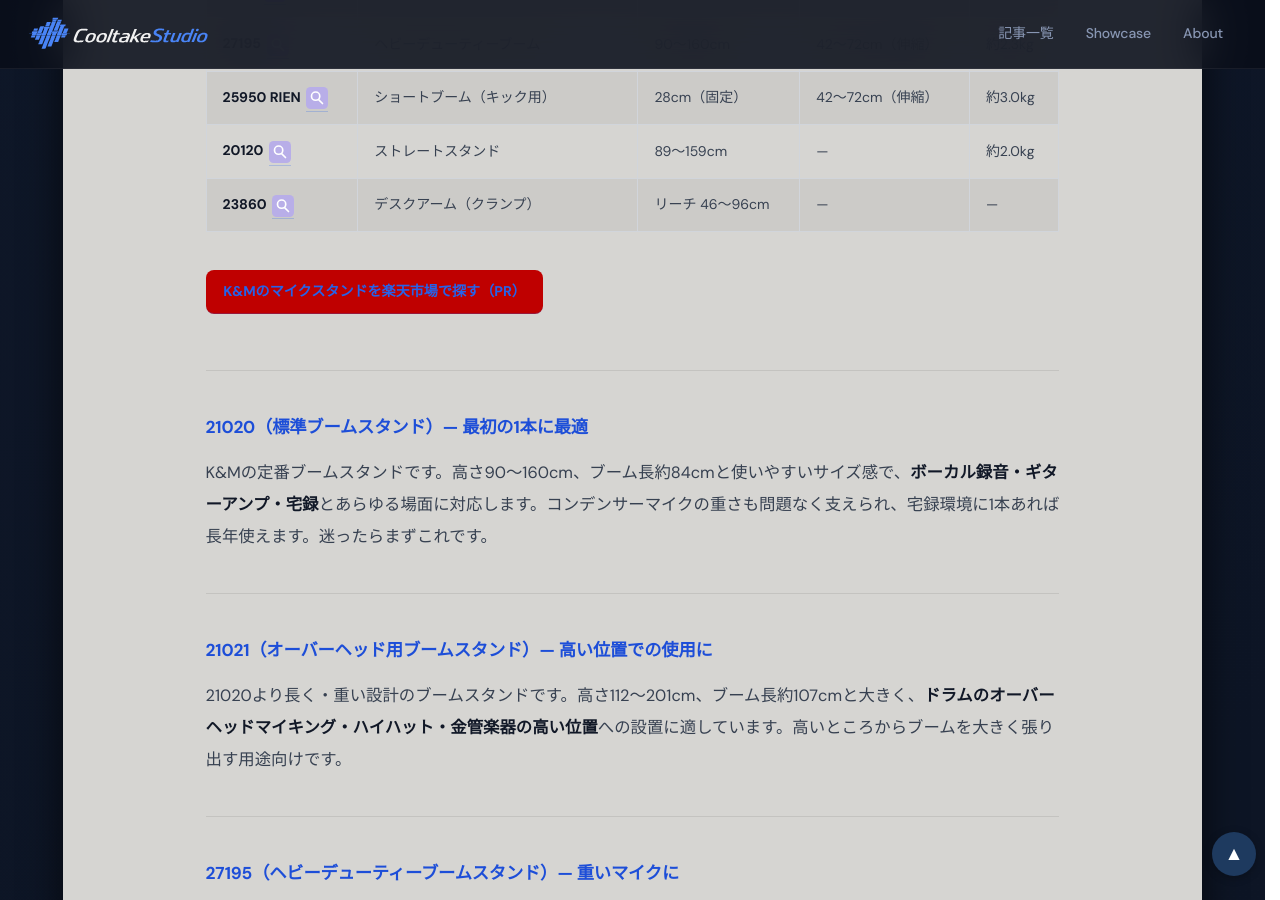
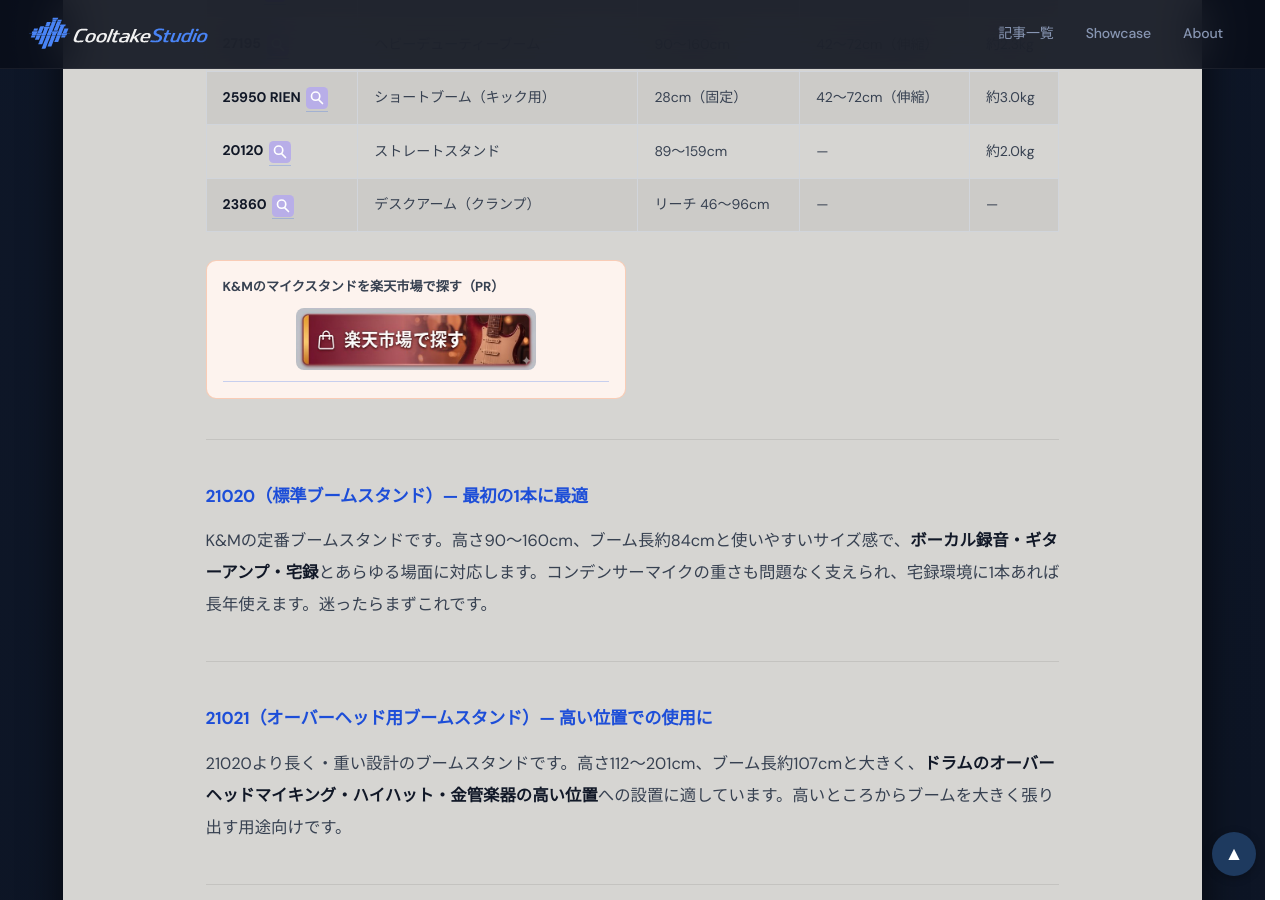
Before and after one commit to cooltake/cooltake-staging, a Jekyll site: the page built from _posts/2026-05-17-mic-stand-guide.md, in a window 1280 px wide and 900 px high, scrolled down 2769 px. Built offline with Jekyll 4.4.1, drawn with Linux system fonts in a browser that asks for light colours; some web fonts are replaced.

Commit message:
fix: マイクスタンド記事の楽天ボタンをサイト共通の楽天ボタンに揃える
Co-Authored-By: Claude Opus 5.5 <noreply@anthropic.com>

```diff
--- a/_posts/2026-05-17-mic-stand-guide.md
+++ b/_posts/2026-05-17-mic-stand-guide.md
@@ -71,7 +71,7 @@ K&M（ケーニッヒ・アンド・マイヤー）は1949年創業のドイツ
 | **20120**<a href="https://h.accesstrade.net/sp/cc?rk=01001xqc00os63&url=https%3A%2F%2Fwww.soundhouse.co.jp%2Fproducts%2Fdetail%2Fitem%2F47926%2F" rel="nofollow" referrerpolicy="no-referrer-when-downgrade" style="display:inline-block;text-decoration:none;margin-left:.4em;vertical-align:middle;" title="サウンドハウスで見る"><svg xmlns="http://www.w3.org/2000/svg" width="22" height="22" viewBox="0 0 24 24" fill="none" style="vertical-align:middle;"><rect width="24" height="24" rx="5" fill="#b8aee8"/><circle cx="10.5" cy="10" r="4.5" stroke="#fff" stroke-width="1.8" fill="none"/><line x1="14" y1="14" x2="18" y2="18" stroke="#fff" stroke-width="1.8" stroke-linecap="round"/></svg></a> | ストレートスタンド | 89〜159cm | — | 約2.0kg |
 | **23860**<a href="https://h.accesstrade.net/sp/cc?rk=01001xqc00os63&url=https%3A%2F%2Fwww.soundhouse.co.jp%2Fproducts%2Fdetail%2Fitem%2F136727%2F" rel="nofollow" referrerpolicy="no-referrer-when-downgrade" style="display:inline-block;text-decoration:none;margin-left:.4em;vertical-align:middle;" title="サウンドハウスで見る"><svg xmlns="http://www.w3.org/2000/svg" width="22" height="22" viewBox="0 0 24 24" fill="none" style="vertical-align:middle;"><rect width="24" height="24" rx="5" fill="#b8aee8"/><circle cx="10.5" cy="10" r="4.5" stroke="#fff" stroke-width="1.8" fill="none"/><line x1="14" y1="14" x2="18" y2="18" stroke="#fff" stroke-width="1.8" stroke-linecap="round"/></svg></a> | デスクアーム（クランプ） | リーチ 46〜96cm | — | — |
 
-<a href="https://hb.afl.rakuten.co.jp/hgc/58997230.53a20055.58997231.9fa569e6/?pc=https%3A%2F%2Fsearch.rakuten.co.jp%2Fsearch%2Fmall%2FK%2526M%2520%25E3%2583%259E%25E3%2582%25A4%25E3%2582%25AF%25E3%2582%25B9%25E3%2582%25BF%25E3%2583%25B3%25E3%2583%2589%2F&m=https%3A%2F%2Fsearch.rakuten.co.jp%2Fsearch%2Fmall%2FK%2526M%2520%25E3%2583%259E%25E3%2582%25A4%25E3%2582%25AF%25E3%2582%25B9%25E3%2582%25BF%25E3%2583%25B3%25E3%2583%2589%2F" target="_blank" rel="nofollow sponsored noopener" referrerpolicy="no-referrer-when-downgrade" style="display:inline-block;margin:.6rem 0 1rem;padding:.5rem 1.1rem;border-radius:8px;background:#bf0000;color:#fff;text-decoration:none;font-size:.88rem;font-weight:700;">K&Mのマイクスタンドを楽天市場で探す（PR）</a>
+<div style="margin:.8rem 0 1.4rem;padding:.8rem 1rem 1rem;background:#fdf3ee;border-radius:10px;border:1px solid rgba(234,88,12,.25);max-width:420px;"><span style="display:block;margin:0 0 .5rem;color:#374151;font-size:.82rem;font-weight:bold;">K&Mのマイクスタンドを楽天市場で探す（PR）</span><a href="https://hb.afl.rakuten.co.jp/hgc/58997230.53a20055.58997231.9fa569e6/?pc=https%3A%2F%2Fsearch.rakuten.co.jp%2Fsearch%2Fmall%2FK%2526M%2520%25E3%2583%259E%25E3%2582%25A4%25E3%2582%25AF%25E3%2582%25B9%25E3%2582%25BF%25E3%2583%25B3%25E3%2583%2589%2F&m=https%3A%2F%2Fsearch.rakuten.co.jp%2Fsearch%2Fmall%2FK%2526M%2520%25E3%2583%259E%25E3%2582%25A4%25E3%2582%25AF%25E3%2582%25B9%25E3%2582%25BF%25E3%2583%25B3%25E3%2583%2589%2F" target="_blank" rel="nofollow sponsored noopener" referrerpolicy="no-referrer-when-downgrade" style="display:block;text-decoration:none;text-align:center;"><img src="/assets/images/btn-rakuten.jpg" alt="楽天市場で探す" width="240" style="height:auto;border-radius:8px;display:inline-block;"></a></div>
 
 ---
 
```
